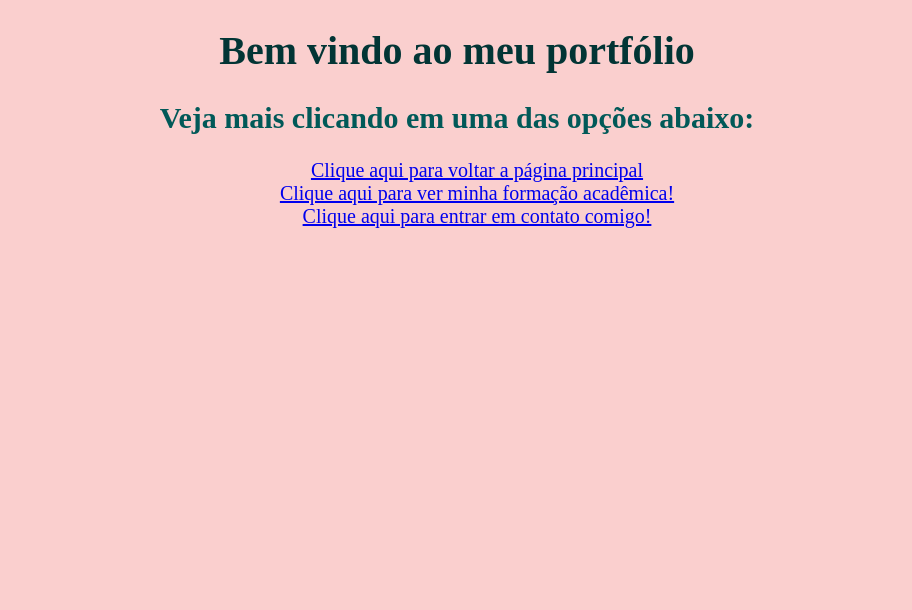
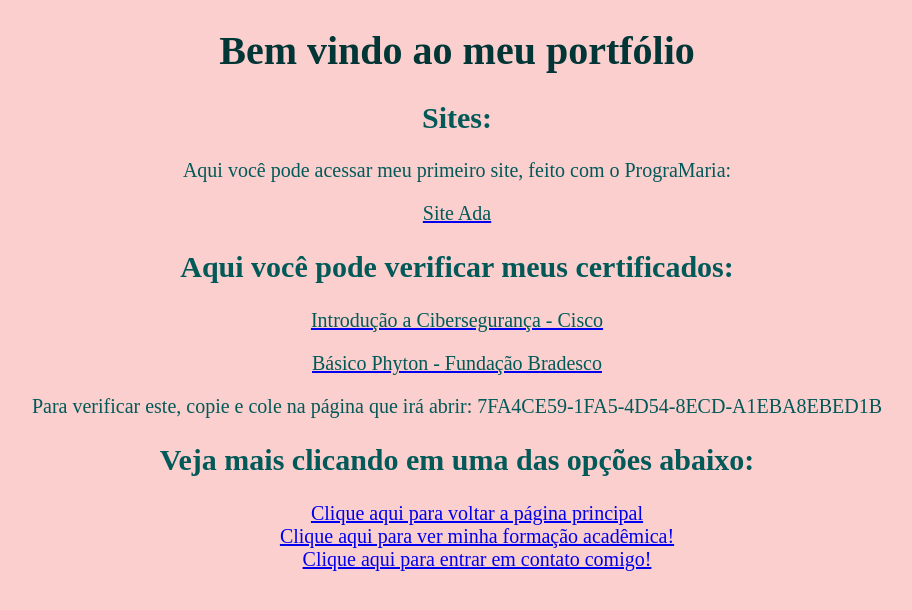
Before and after one commit to blueans/Trabalho-Web, a plain HTML site: page portfolio.html in a window 1280 px wide. Shown: the whole page, without its empty margins (183-1095 px from the left). Drawn offline with Linux system fonts and the light colour scheme.

Commit message:
Update portfolio.html

```diff
--- a/portfolio.html
+++ b/portfolio.html
@@ -10,12 +10,19 @@
 <body>
     <h1>Bem vindo ao meu portfólio</h1>
 
-    <h2>Veja mais clicando em uma das opções abaixo:</h2>
+   <h2>Sites:</h2>
+    <p>Aqui você pode acessar meu primeiro site, feito com o PrograMaria:</p>
+    <a href="https://blueans.github.io/SiteAda/" target="_blank" rel="external"><p>Site Ada</p></a>
+    <h2>Aqui você pode verificar meus certificados:</h2>
+    <a href="https://www.credly.com/badges/a3108fec-dcfd-4ba0-a80c-98a8740c05c9/linked_in_profile" target="_blank" rel="external"><p>Introdução a Cibersegurança - Cisco</p></a>
+    <a href="https://www.ev.org.br/validar-certificado" target="_blank" rel="external"><p>Básico Phyton - Fundação Bradesco</p></a>
+    <p>Para verificar este, copie e cole na página que irá abrir: 7FA4CE59-1FA5-4D54-8ECD-A1EBA8EBED1B</p>
+
+    <h2 id="menu">Veja mais clicando em uma das opções abaixo:</h2>
     <ul>
         <li><a href="index.html" rel="prev" >Clique aqui para voltar a página principal</a></li>
         <a href="academica.html" rel="next"><li>Clique aqui para ver minha formação acadêmica!</li></a>
         <a href="contato.html" rel="next"><li>Clique aqui para entrar em contato comigo!</li></a>
-
     </ul>
 </body>
 </html>
```
